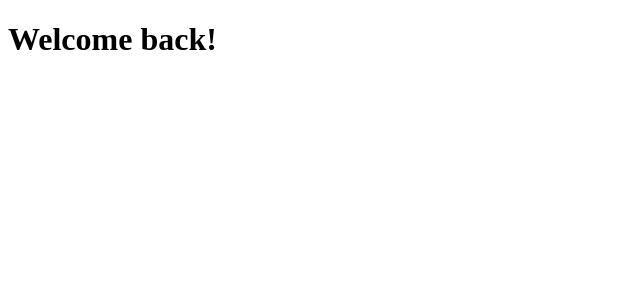
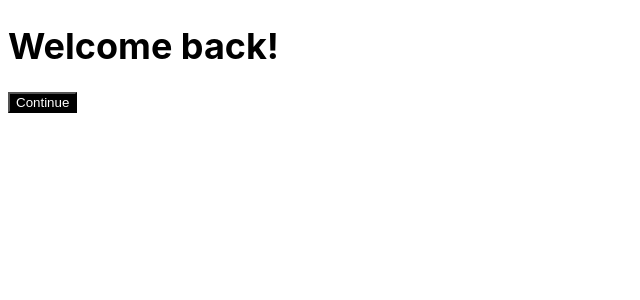
Before and after one commit to aanmeba/movie-curation, a React (Create React App) app: page / in a window 1280 px wide. Shown: the top 300 px of the page, without its empty margins (0-640 px from the left). Built offline with nearby package versions, Linux system fonts and the light colour scheme.

Commit message:
implements styling modules

```diff
--- a/package.json
+++ b/package.json
@@ -6,6 +6,7 @@
     "@testing-library/jest-dom": "^5.16.4",
     "@testing-library/react": "^13.3.0",
     "@testing-library/user-event": "^13.5.0",
+    "prop-types": "^15.8.1",
     "react": "^18.1.0",
     "react-dom": "^18.1.0",
     "react-scripts": "5.0.1",
--- a/src/App.js
+++ b/src/App.js
@@ -1,9 +1,13 @@
-function App() {
+import Button from "./Button";
+import styles from "./App.module.css";
+
+const App = () => {
   return (
     <div>
-      <h1>Welcome back!</h1>
+      <h1 className={styles.title}>Welcome back!</h1>
+      <Button text={"Continue"} />
     </div>
   );
-}
+};
 
 export default App;
--- /dev/null
+++ b/src/App.module.css
@@ -0,0 +1,4 @@
+.title {
+  font-family: -apple-system, BlinkMacSystemFont, 'Segoe UI', Roboto, Oxygen, Ubuntu, Cantarell, 'Open Sans', 'Helvetica Neue', sans-serif;
+  font-size: 36px;
+}
--- /dev/null
+++ b/src/Button.js
@@ -0,0 +1,12 @@
+import PropTypes from "prop-types";
+import styles from "./Button.module.css";
+
+const Button = ({ text }) => {
+  return <button className={styles.btn}>{text}</button>;
+};
+
+Button.propTypes = {
+  text: PropTypes.string.isRequired,
+};
+
+export default Button;
--- /dev/null
+++ b/src/Button.module.css
@@ -0,0 +1,4 @@
+.btn {
+  color: white;
+  background-color: black;
+}
```
